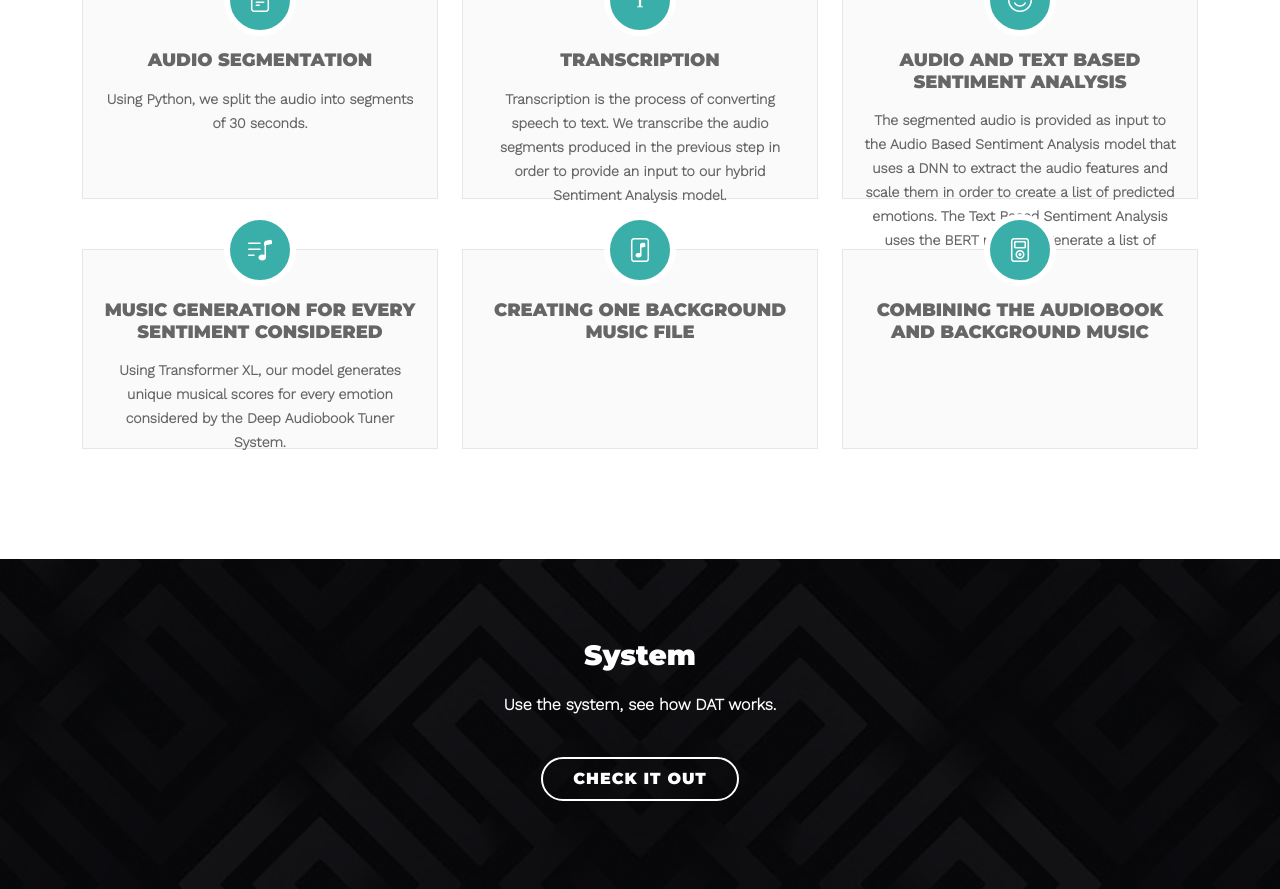
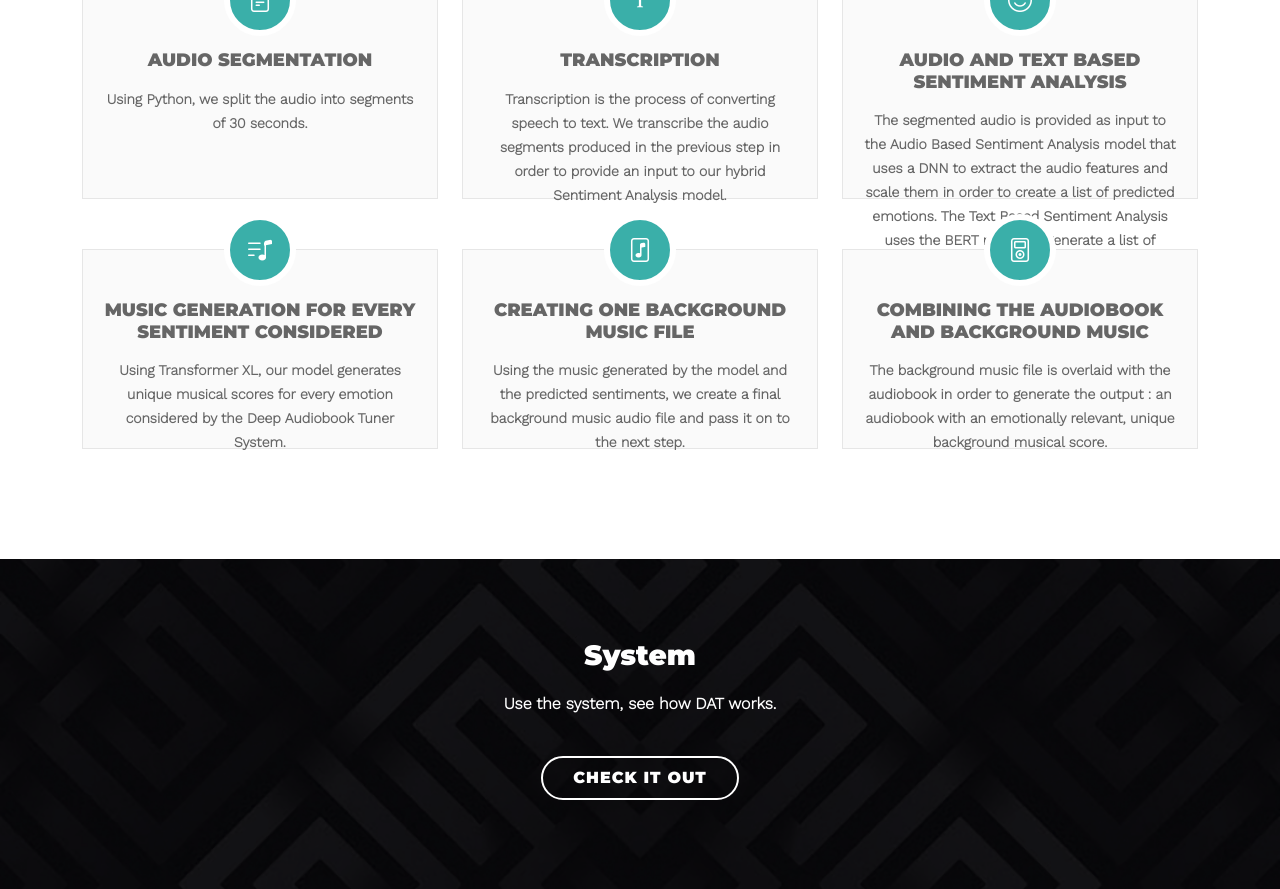
Before and after one commit to jendcruz22/DeepAudiobookTunerApp, a Flask app: page / in a window 1280 px wide. Shown: the part 1771-2660 px from the top of the page. Run offline with Flask 2, Linux system fonts and the light colour scheme; parts of the project's set-up code (start-up, migrations or seed data) failed here and were passed over; some libraries are stand-ins or nearby versions.

Commit message:
added : steps description

```diff
--- a/templates/index.html
+++ b/templates/index.html
@@ -162,7 +162,7 @@
             <div class="box">
               <div class="icon"><i class="bi bi-file-music"></i></div>
               <h4 class="title">Creating one background music file</h4>
-              <!-- <p class="description">Insert info</p> -->
+              <p class="description">Using the music generated by the model and the predicted sentiments, we create a final background music audio file and pass it on to the next step.</p>
             </div>
           </div>
 
@@ -170,7 +170,7 @@
             <div class="box">
               <div class="icon"><i class="bi bi-music-player"></i></div>
               <h4 class="title">Combining the audiobook and background music</h4>
-              <!-- <p class="description">Insert info</p> -->
+              <p class="description">The background music file is overlaid with the audiobook in order to generate the output : an audiobook with an emotionally relevant, unique background musical score.</p>
             </div>
           </div>
 
```
